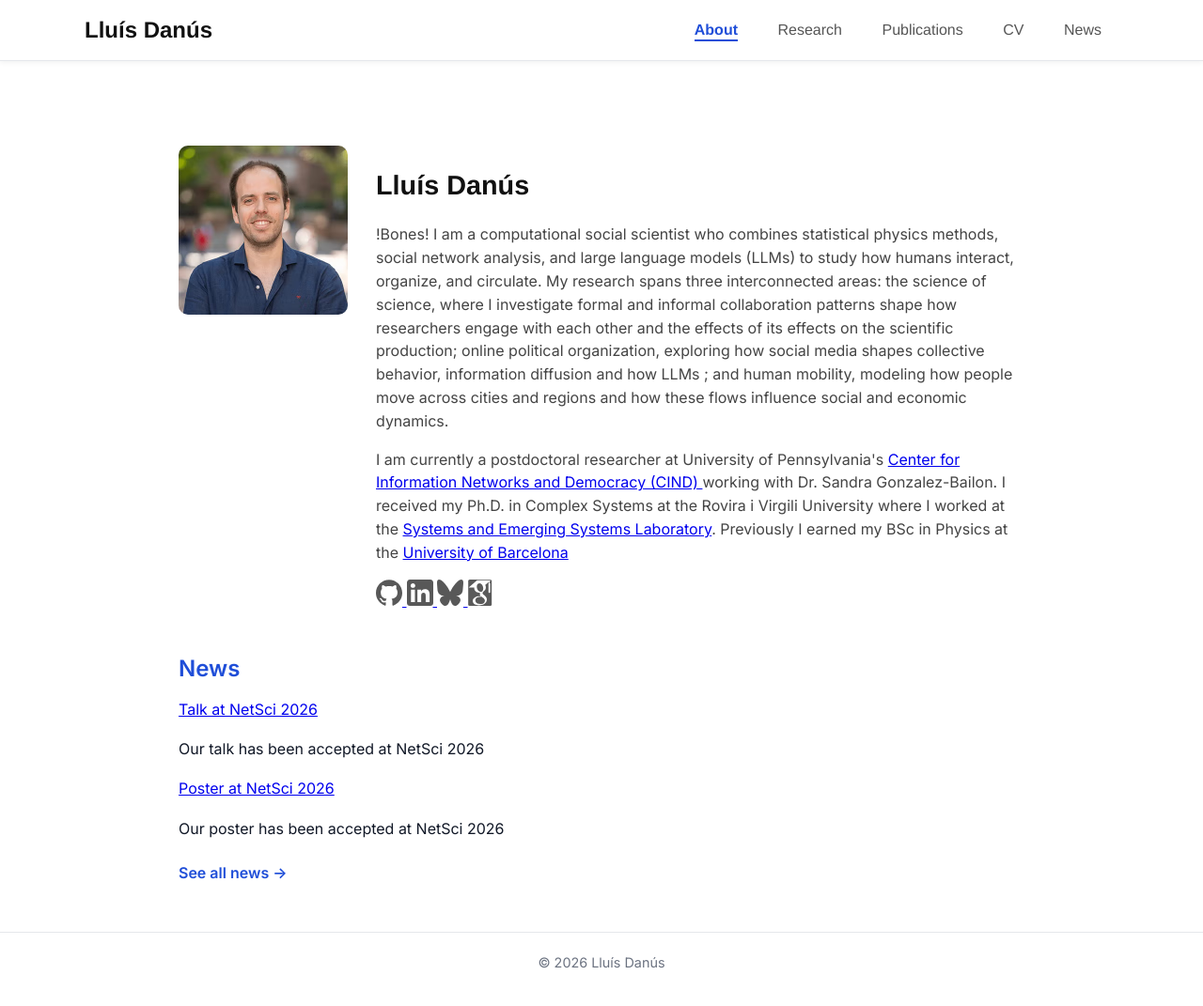
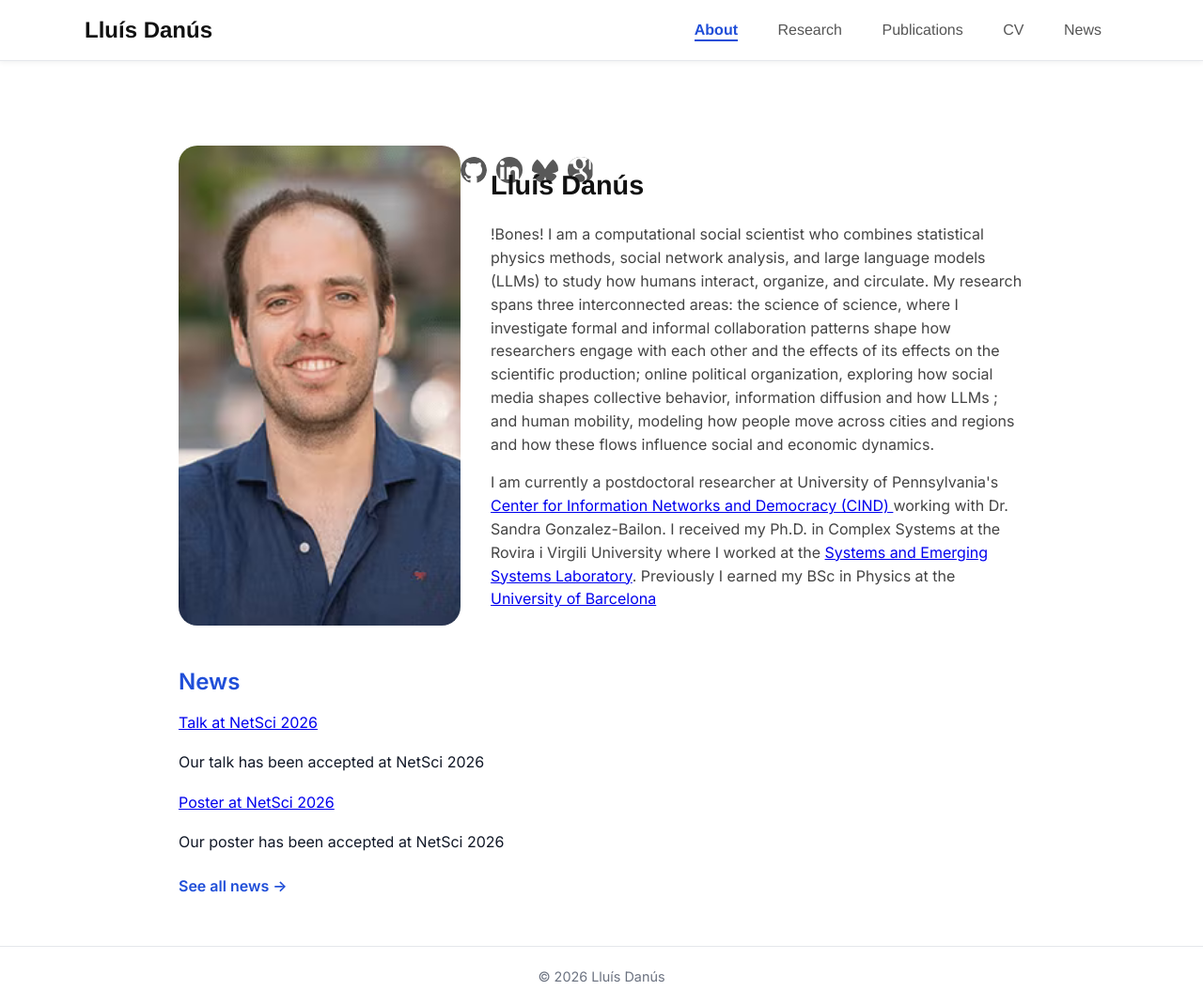
Before and after one commit to lluisdanus/lluisdanus.github.io, a Jekyll site: the page built from index.md, in a window 1280 px wide and 1071 px high. Shown: the whole window at 94% size. Built offline with Jekyll 4.4.1, drawn with Linux system fonts in a browser that asks for light colours.

Commit message:
fixing publications

```diff
--- a/assets/style.css
+++ b/assets/style.css
@@ -293,17 +293,23 @@ ul {
 .about-container {
   display: flex;
   flex-wrap: wrap;
-  align-items: flex-start;
-  gap: 30px;
+  align-items: stretch;
+  gap: 2rem;
   margin-top: 40px;
 }
 
-/* Profile Photo */
+
+
+.about-photo {
+  flex: 0 0 300px;     /* fixed width (adjust as needed) */
+  display: flex;
+}
+
 .about-photo img {
-  width: 180px;
-  height: 180px;
-  object-fit: cover;
-  border-radius: 10px;  /* square with rounded edges */
+  width: 100%;
+  height: 100%;
+  object-fit: cover;      /* prevents distortion */
+  border-radius: 20px;    /* rounded edges */
 }
 
 /* Social links below photo */
--- a/index.md
+++ b/index.md
@@ -9,19 +9,6 @@ title: Lluís Danús
   <!-- Profile Photo -->
   <div class="about-photo">
     <img src="{{ '/assets/profile_picture.png' | relative_url }}" alt="Lluís Danús">
-  </div>
-
-  <!-- Bio and Social Links -->
-  <div class="about-bio">
-    <h1>Lluís Danús</h1>
-    <p>
-      !Bones! I am a computational social scientist who combines statistical physics methods, social network analysis, and large language models (LLMs) to study how humans interact, organize, and circulate. My research spans three interconnected areas: the science of science, where I investigate formal and informal collaboration patterns shape how researchers engage with each other and the effects of its effects on the scientific production; online political organization, exploring how social media shapes collective behavior, information diffusion and how LLMs ; and human mobility, modeling how people move across cities and regions and how these flows influence social and economic dynamics.
-    </p>
-
-    <p>
-    	I am currently a postdoctoral researcher at University of Pennsylvania's <a href='https://www.asc.upenn.edu/research/centers/center-for-information-networks-and-democracy'> Center for Information Networks and Democracy (CIND) </a> working with Dr. Sandra Gonzalez-Bailon. I received my Ph.D. in Complex Systems at the Rovira i Virgili University where I worked at the <a href='https://seeslab.info/' title="SEESLab">Systems and Emerging Systems Laboratory</a>. Previously I earned my BSc in Physics at the <a href='https://www.ub.edu/portal/web/fisica' title="University of Barcelona">University of Barcelona</a>
-    </p>
-
     <!-- Social Links -->
     <div class="social-links">
       <a href="https://github.com/lluisdanus" target="_blank" title="GitHub">
@@ -38,6 +25,19 @@ title: Lluís Danús
       </a>
     </div>
   </div>
+
+  <!-- Bio and Social Links -->
+  <div class="about-bio">
+    <h1>Lluís Danús</h1>
+    <p>
+      !Bones! I am a computational social scientist who combines statistical physics methods, social network analysis, and large language models (LLMs) to study how humans interact, organize, and circulate. My research spans three interconnected areas: the science of science, where I investigate formal and informal collaboration patterns shape how researchers engage with each other and the effects of its effects on the scientific production; online political organization, exploring how social media shapes collective behavior, information diffusion and how LLMs ; and human mobility, modeling how people move across cities and regions and how these flows influence social and economic dynamics.
+    </p>
+
+    <p>
+    	I am currently a postdoctoral researcher at University of Pennsylvania's <a href='https://www.asc.upenn.edu/research/centers/center-for-information-networks-and-democracy'> Center for Information Networks and Democracy (CIND) </a> working with Dr. Sandra Gonzalez-Bailon. I received my Ph.D. in Complex Systems at the Rovira i Virgili University where I worked at the <a href='https://seeslab.info/' title="SEESLab">Systems and Emerging Systems Laboratory</a>. Previously I earned my BSc in Physics at the <a href='https://www.ub.edu/portal/web/fisica' title="University of Barcelona">University of Barcelona</a>
+    </p>
+
+  </div>
 </div>
 
 <!-- Mini Dashboard: News Teaser -->
```
